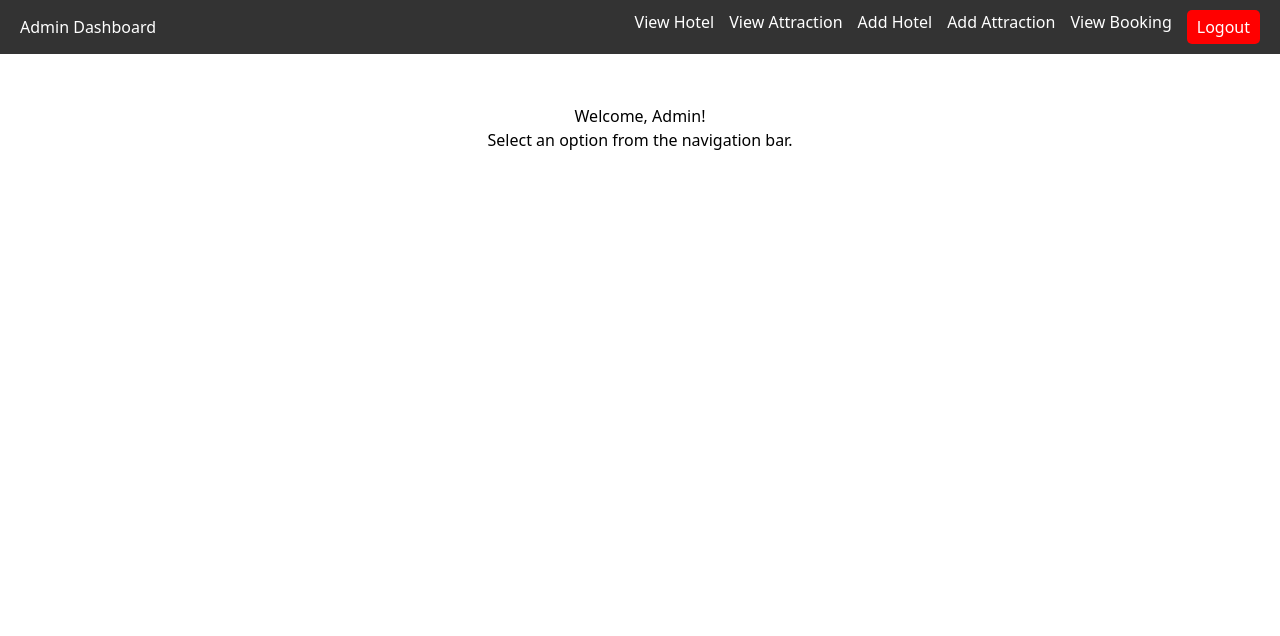
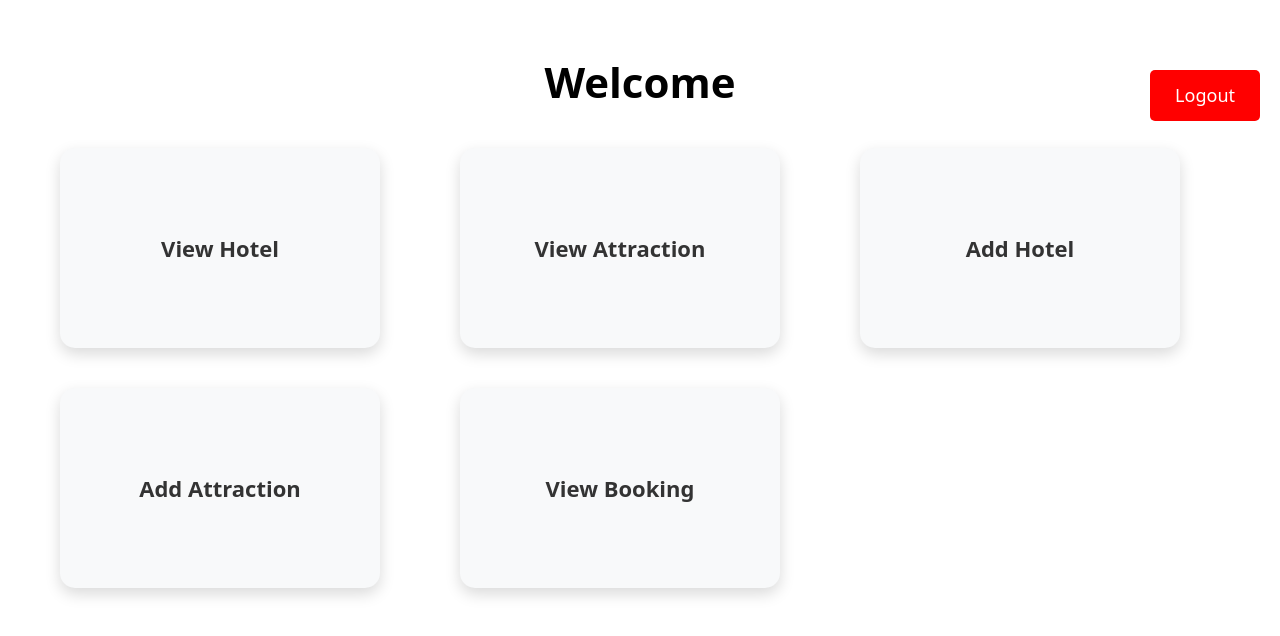
Before and after one commit to gunarathneamandi/itinerary-planning, a React (Vite) app in the folder frontend/: page /admin/home in a window 1280 px wide. Shown: the top 636 px of the page. Built offline with nearby package versions, Linux system fonts and the light colour scheme.

Commit message:
ADMIN HOME UPDATED

```diff
--- a/frontend/src/pages/AdminHome.jsx
+++ b/frontend/src/pages/AdminHome.jsx
@@ -16,56 +16,86 @@ const AdminHome = () => {
     };
 
     return (
-        <div>
-            {/* Navigation Bar */}
-            <nav style={styles.navbar}>
-                <h2 style={styles.logo}>Admin Dashboard</h2>
-                <ul style={styles.navLinks}>
-                    <li><a href="/view-hotel">View Hotel</a></li>
-                    <li><a href="/view-attraction">View Attraction</a></li>
-                    <li><a href="/add-hotel">Add Hotel</a></li>
-                    <li><a href="/add-attraction">Add Attraction</a></li>
-                    <li><a href="/view-booking">View Booking</a></li>
-                    <li><button onClick={handleLogout} style={styles.logoutBtn}>Logout</button></li>
-                </ul>
-            </nav>
+        <div style={styles.container}>
+            {/* Logout Button in Top-Right Corner */}
+            <button onClick={handleLogout} style={styles.logoutBtn}>Logout</button>
 
-            {/* Main Content */}
-            <div style={{ textAlign: "center", marginTop: "50px" }}>
-                <h2>Welcome, {username || "Admin"}!</h2>
-                <p>Select an option from the navigation bar.</p>
+            <h1 style={styles.welcomeText}>Welcome</h1>
+
+
+            {/* Cards for Admin Options */}
+            <div style={styles.cardContainer}>
+                <Card title="View Hotel" link="/view-hotel" />
+                <Card title="View Attraction" link="/view-attraction" />
+                <Card title="Add Hotel" link="/add-hotel" />
+                <Card title="Add Attraction" link="/add-attraction" />
+                <Card title="View Booking" link="/view-booking" />
             </div>
         </div>
     );
 };
 
-// Styles for the navbar
+// Card Component
+const Card = ({ title, link }) => {
+    return (
+        <a href={link} style={styles.card}>
+            <h3>{title}</h3>
+        </a>
+    );
+};
+
+// Styles
 const styles = {
-    navbar: {
-        display: "flex",
-        justifyContent: "space-between",
-        alignItems: "center",
-        backgroundColor: "#333",
-        padding: "10px 20px",
-        color: "white"
-    },
-    logo: {
-        margin: 0
-    },
-    navLinks: {
-        listStyle: "none",
-        display: "flex",
-        gap: "15px",
-        margin: 0,
-        padding: 0
+    container: {
+        textAlign: "center",
+        marginTop: "50px",
+        position: "relative",
     },
     logoutBtn: {
+        position: "absolute",
+        top: "20px",
+        right: "20px",
         backgroundColor: "red",
         color: "white",
         border: "none",
-        padding: "5px 10px",
+        padding: "12px 25px",
         cursor: "pointer",
-        borderRadius: "5px"
+        borderRadius: "5px",
+        fontSize: "18px",
+    },
+    welcomeText: {
+        fontSize: "42px",
+        fontWeight: "bold",
+        marginBottom: "15px",
+    },
+    subText: {
+        fontSize: "20px",
+        marginBottom: "30px",
+    },
+    cardContainer: {
+        display: "grid",
+        gridTemplateColumns: "repeat(3, 1fr)", // Ensures 3 cards per row
+        gap: "40px",
+        justifyContent: "center",
+        padding: "20px",
+        maxWidth: "1200px",
+        margin: "auto",
+    },
+    card: {
+        width: "320px", // Increased width
+        height: "200px", // Increased height
+        display: "flex",
+        alignItems: "center",
+        justifyContent: "center",
+        backgroundColor: "#f8f9fa",
+        padding: "20px",
+        borderRadius: "15px",
+        textDecoration: "none",
+        color: "#333",
+        fontSize: "22px",
+        fontWeight: "bold",
+        boxShadow: "0 6px 15px rgba(0,0,0,0.15)",
+        transition: "0.3s",
     }
 };
 
```
